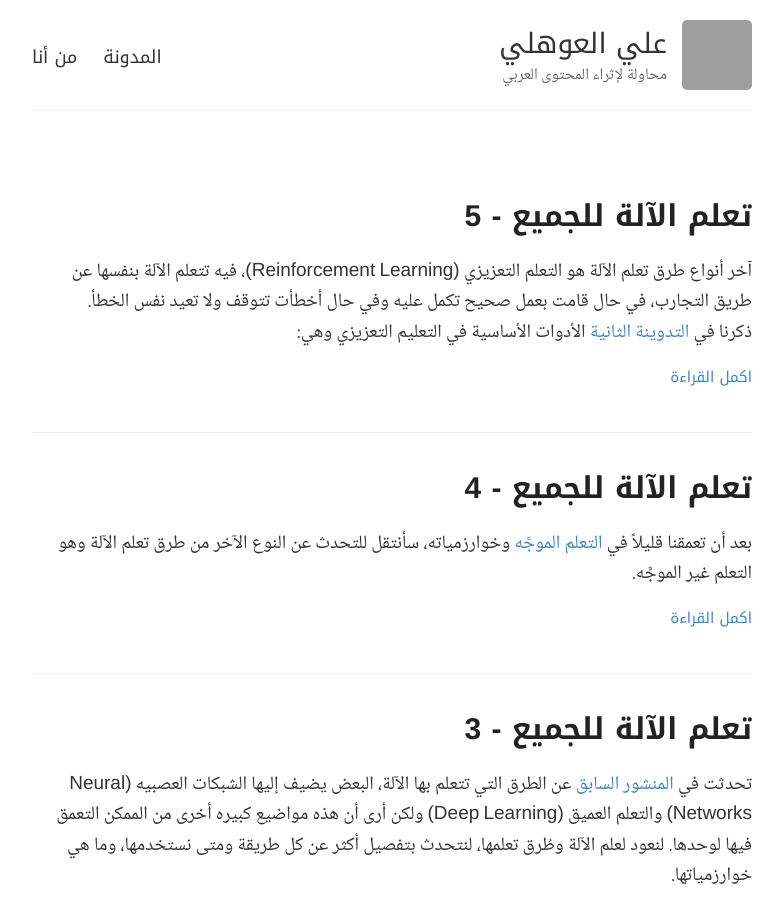
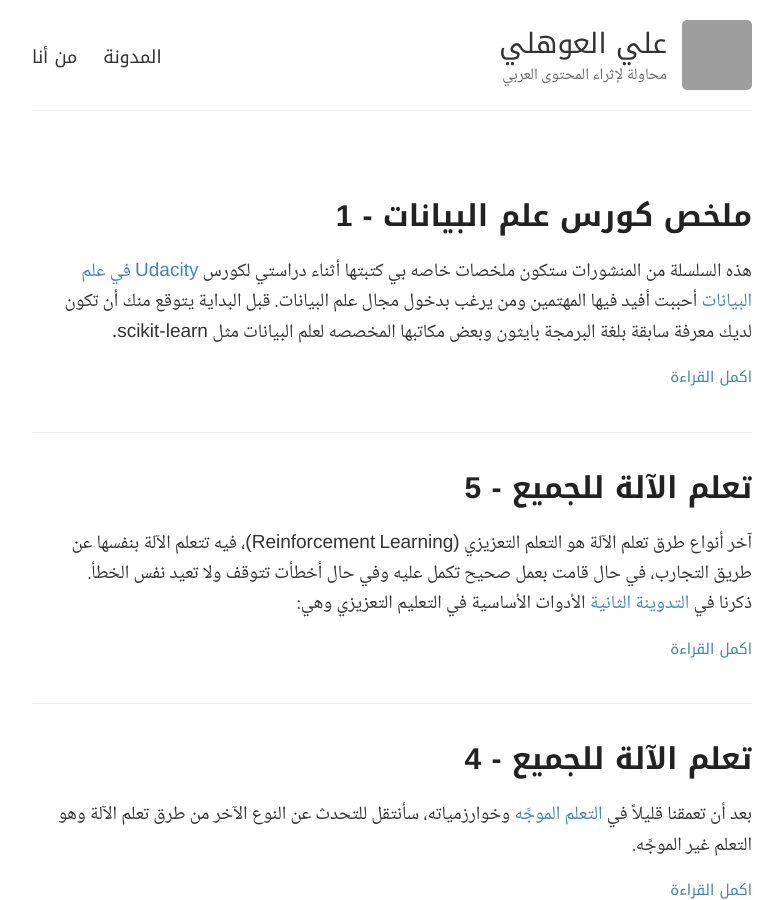
Before and after one commit to alioh/alioh.github.io, a Jekyll site: the page built from index.html, in a window 1280 px wide and 900 px high. Shown: the whole window, without its empty margins (248-1031 px from the left). Built offline with Jekyll 4.4.1, drawn with Linux system fonts in a browser that asks for light colours; part of the change alters nothing that is shown; grey boxes are pictures that could not be loaded.

Commit message:
spelling + new post

````diff
--- a/_posts/2019-3-11-DSND-Notes-1.md
+++ b/_posts/2019-3-11-DSND-Notes-1.md
@@ -1,15 +1,16 @@
 ---
 layout: post
 title: ملخص كورس علم البيانات - 1
-published: false
 ---
 
 هذه السلسلة من المنشورات ستكون ملخصات خاصه بي كتبتها أثناء دراستي لكورس [Udacity في علم البيانات](https://www.udacity.com/course/data-scientist-nanodegree--nd025) أحببت أفيد فيها المهتمين ومن يرغب بدخول مجال علم البيانات. قبل البداية يتوقع منك أن تكون لديك معرفة سابقة بلغة البرمجة بايثون وبعض مكاتبها المخصصه لعلم البيانات مثل scikit-learn.
 
+الجزء الأول يشمل التالي:
+- Machine Learning Bird's Eye View
+- Linear Regression
 
-###### الفصل الأول
-##### الدرس الأول
-### معلومات عامة عن تعلم الآلة
+###### الفصل الأول - الدرس الأول
+### معلومات عامة عن تعلم الآلة Machine Learning Bird's Eye View
 
 توجد ثلاث انواع من تعلم الآلة
 
@@ -32,7 +33,7 @@ published: false
 
 ------------
 
-##### الدرس الثاني
+###### الفصل الأول - الدرس الثاني
 ### الإنحدار الخطي Linear Regression
 ![](https://alioh.github.io/images/2019-3-11/house.png)  [^1]
 في الصورة السابقة نريد الإجابة على سؤال، كم سيكون سعر البيت، بعد مقارنة النتائج وتحديد حجم البيت مقارنة ببقية البيوت، كم تتوقع يكون سعره؟
@@ -66,7 +67,7 @@ y = (-0.6+0.2)x + 3.96
 y = -0.4x + 3.96
 
 
------
+---------
 
 
 ### B- الطريقة الثانية Gradient Descent
@@ -101,11 +102,129 @@ Error = -2.8 - -4 = 1.2
 (40.96 + 4 + 1.44 + 54.76 + 5.76) / 5 = 106.92 / 5 = 21.38
 
 
------
+---------
 
-في الأمثله السابقة
+## أمثلة بايثون و مكتبة scikit-learn
+
+### Linear Regression
+اذا كان لدينا متغير Feature واحدة
+
+```python
+from sklearn.linear_model import LinearRegression
+import numpy as np
+import pandas as pd
+
+bmi_life_data = pd.DataFrame.from_csv('bmi_and_life_expectancy.csv')
+
+bmi_life_model = LinearRegression()
+bmi_life_model.fit(bmi_life_data[['BMI']], bmi_life_data[['Life expectancy']])
+laos_life_exp = bmi_life_model.predict([[21.07931]])
+```
+x_values = المتغيرات التي نرغب التنبؤ بها
+y_values = النتيجة التي نتنبأ عنها
+
+
+### Multiple Linear Regression
+```python
+from sklearn.linear_model import LinearRegression
+from sklearn.datasets import load_boston
+
+boston_data = load_boston()
+x = boston_data['data']
+y = boston_data['target']
+
+model = LinearRegression()
+model.fit(x, y)
+sample_house = [[2.29690000e-01, 0.00000000e+00, 1.05900000e+01, 0.00000000e+00, 4.89000000e-01,
+                6.32600000e+00, 5.25000000e+01, 4.35490000e+00, 4.00000000e+00, 2.77000000e+02,
+                1.86000000e+01, 3.94870000e+02, 1.09700000e+01]]
+prediction = model.predict(sample_house)
+```
+
+
+### Polynomial Regression
+نستخدم Polynomial Features لأضافة المزيد من المتغيرات Features. [^3]
+```python
+# TODO: Add import statements
+import numpy as np
+import pandas as pd
+from sklearn.linear_model import LinearRegression
+from sklearn.preprocessing import PolynomialFeatures
+
+train_data = pd.read_csv('data.csv')
+X = train_data['Var_X'].values.reshape(-1, 1)
+y = train_data['Var_Y'].values
+
+poly_feat = PolynomialFeatures(degree = 4)
+X_poly = poly_feat.fit_transform(X)
+
+poly_model = LinearRegression(fit_intercept = False).fit(X_poly, y)
+```
+
+-------
+### Regularization
+طريقة لإضافة المزيد من البيانات لحل مشكلة لدينا أو للتخلص من فرط التخصيص Overfitting [^4]
+
+```python
+import numpy as np
+import pandas as pd
+from sklearn.linear_model import LinearRegression
+from sklearn.linear_model import Lasso
+
+train_data = train_data = pd.read_csv('data.csv', header = None)
+X = train_data.iloc[:, :-1]
+y = train_data.iloc[:,-1]
+
+lasso_reg = Lasso()
+lasso_reg.fit(X,y)
+
+reg_coef = lasso_reg.coef_
+print(reg_coef)
+```
+
+
+### Feature Scaling
+طريقة لإعادة ترتيب البيانات وترتيبها حسب تشابهها، و تستخدم أيضاً للتخلص من البيانات الشاذة. [^5]
+- Standardizing: تستخدم عندما يكون لدينا الكثير من البيانات الشاذه.
+- Normalizing: تحول فيها البيانات إلى ارقام من 0 إلى 1.
+
+```python
+# TODO: Add import statements
+import numpy as np
+import pandas as pd
+from sklearn.linear_model import LinearRegression
+from sklearn.preprocessing import StandardScaler
+from sklearn.linear_model import Lasso
+
+train_data = train_data = pd.read_csv('data.csv', header = None)
+
+X = train_data.iloc[:, :-1]
+y = train_data.iloc[:,-1]
+
+scaler = StandardScaler()
+X_scaled = scaler.fit_transform(X)
+
+lasso_reg = Lasso()
+
+lasso_reg.fit(X_scaled, y)
+
+reg_coef = lasso_reg.coef_
+print(reg_coef)
+```
+
+## نقطتين مهمه عن Linear Regression
+
+- الإنحدار الخطي يظهر قوته عندما تكون البيانات خطية أو على شكل خط.
+- الإنحدار الخطي يتأثر بالبيانات الغربية أو الخارجه عن المألوف Outliers، مثال: [^6]
+    ![](https://alioh.github.io/images/2019-3-11/outliers_effect.png)
+
+
 
 
 
 [^1]: <https://medium.com/@elevenching/machine-learning-introduction-d2a91294667e>
 [^2]: <https://towardsdatascience.com/supervised-learning-basics-of-linear-regression-1cbab48d0eba>
+[^3]: <https://stats.stackexchange.com/questions/58739/polynomial-regression-using-scikit-learn>
+[^4]: <https://towardsdatascience.com/regularization-in-machine-learning-76441ddcf99a>
+[^5]: <https://scikit-learn.org/stable/auto_examples/preprocessing/plot_scaling_importance.html>
+[^6]: <http://r-statistics.co/Outlier-Treatment-With-R.html>
````
Also changed, not shown: _posts/2019-2-10-Machine-Learning-for-Everyone-2.md (+2 -2 lines), images/2019-3-11/outliers_effect.png (added).
